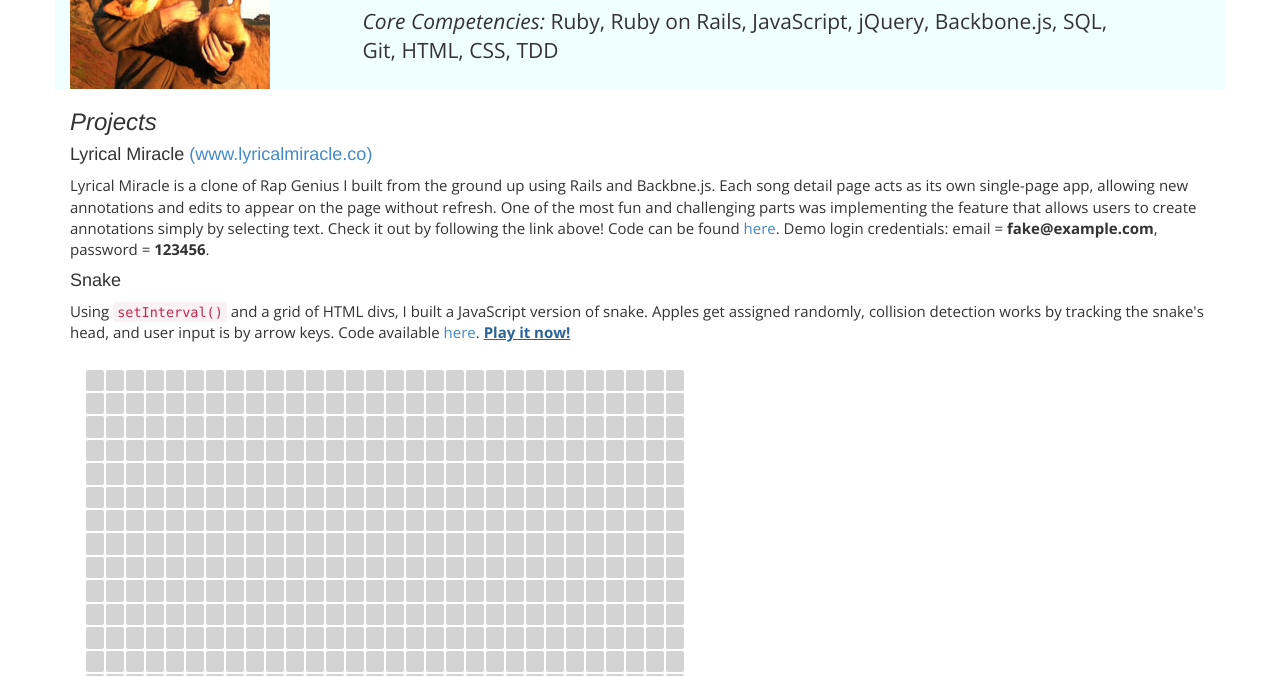
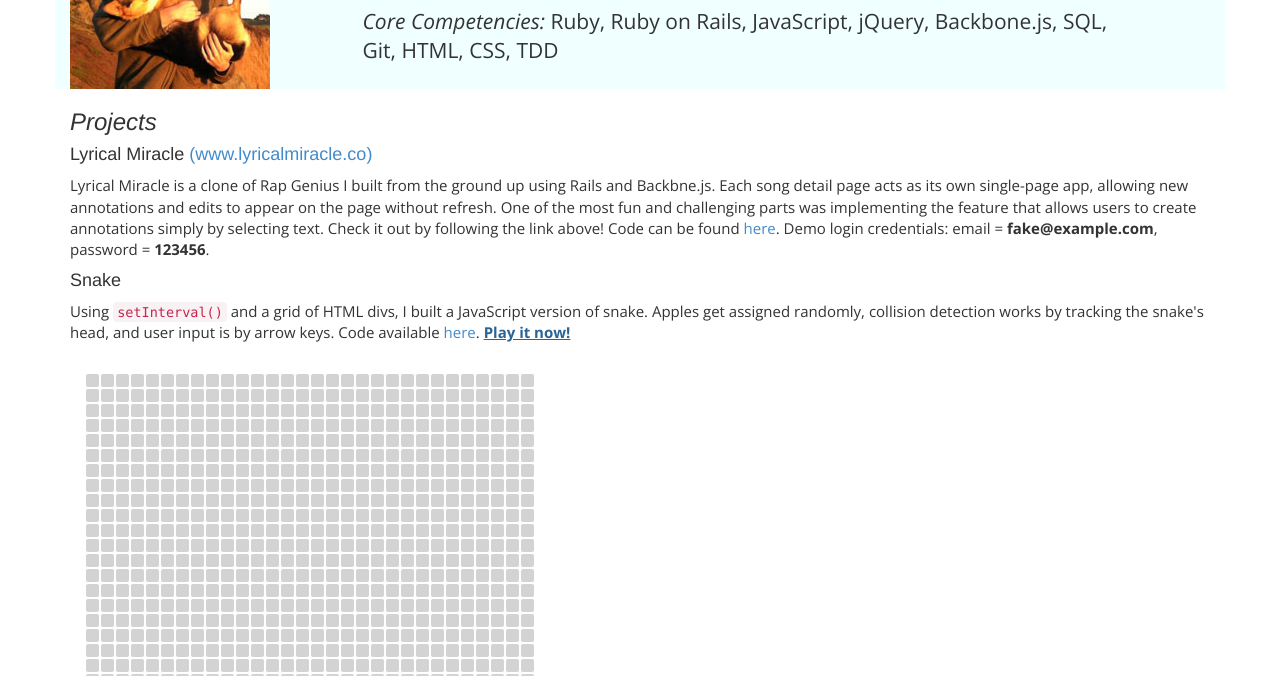
Before and after one commit to mrkoreye/korey.io, a plain HTML site: page public/index.html in a window 1280 px wide. Both pictures are taken after a click on the link "Play it now!". Shown: the part 124-800 px from the top of the page. Drawn offline with nearby package versions, Linux system fonts and the light colour scheme.

Commit message:
fixed up snake to work with spacebar

```diff
--- a/public/css/snake.css
+++ b/public/css/snake.css
@@ -1,13 +1,13 @@
 .space {
-	height: 20px;
-	width: 20px;
-/*	display: inline-block;*/
+	height: 15px;
+	width: 15px;
+	display: inline-block;
 /*	display: inline;*/
 	/*padding: 1px;*/
 	border-style: solid;
 	border-width: 1px;
 	border-color: white;
-	display: table-cell;
+/*	display: table-cell;*/
 	vertical-align: middle;
 	background-color: lightgray;
 	border-radius: 3px;
@@ -15,6 +15,7 @@
 
 .row-snake {
 	white-space: nowrap;
+	height: 15px;
 }
 
 #messages {
--- a/public/js/snake_ui.js
+++ b/public/js/snake_ui.js
@@ -1,7 +1,9 @@
 $(function() {
 	Game = new Snakey.Game();
+	timer = '';
 
 	function createGrid() {
+		$('.master').html('');
 		var across = 30;
 		var down = 30;
 		for (var j = 0; j < across; j++) {
@@ -36,7 +38,7 @@ $(function() {
 	}
 
 	createGrid();
-	$('#messages').text("Click here to Start. Spacebar to Restart");
+	$('#messages').text("Press Spacebar to start/restart");
 
 	$(document).keydown(function (e) {
 
@@ -48,7 +50,10 @@ $(function() {
 
 	  switch (keyCode) {
 			case 32:
-				Game = new Snakey.Game();
+				if(timer != '') {
+					clearInterval(timer);
+				}
+				play();
 	    case 37:
 	      Game.snake.turn("up");
 	    	break;
@@ -61,12 +66,13 @@ $(function() {
 	    case 40:
 	      Game.snake.turn("right");
 	    	break;
-			case  32:
-
 	  }
 	});
 
-	$('#messages').one("click", function () {
+
+		play = function () {
+			Game = new Snakey.Game();
+			createGrid();
 			timer = window.setInterval(function() {
 				Game.step();
 				if(Game.snake.hitSelf() || Game.snake.offBoard()) {
@@ -75,11 +81,6 @@ $(function() {
 					renderSnake();
 				}
 							}, 100);
-					}
-	 );
-
-
-
-
+	 };
 
 });
```
